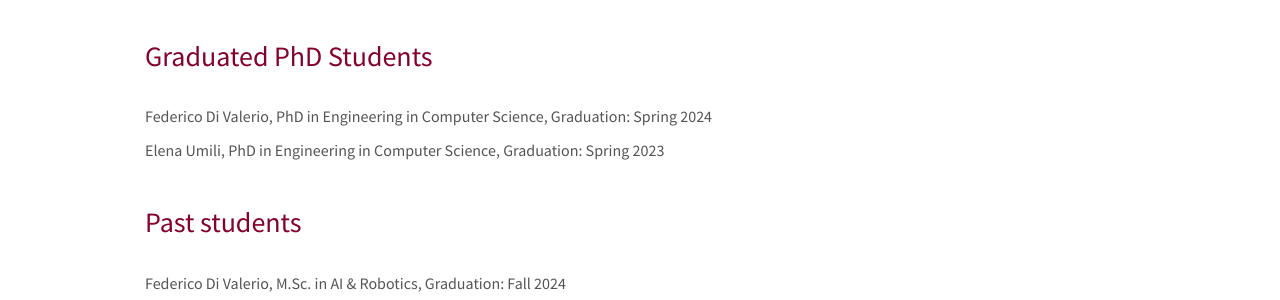
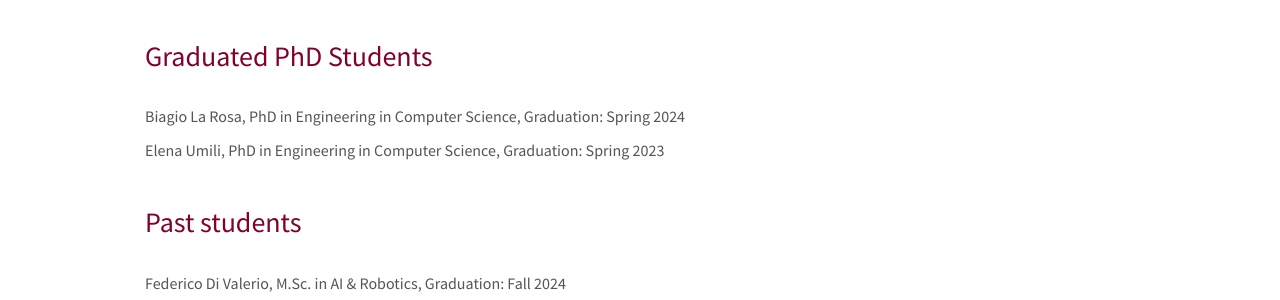
Before and after one commit to KRLGroup/krlgroup.github.io, a Jekyll site: the page built from _pages/team.md, in a window 1280 px wide and 900 px high, scrolled down 1826 px. Shown: the part 154-454 px from the top of the window. Built offline with Jekyll 4.4.1, drawn with Linux system fonts in a browser that asks for light colours; nearby versions of some CDN libraries.

Commit message:
Update alumni_phd.yml

```diff
--- a/_data/alumni_phd.yml
+++ b/_data/alumni_phd.yml
@@ -1,2 +1,2 @@
-- name: "Federico Di Valerio, PhD in Engineering in Computer Science, Graduation: Spring 2024"
+- name: "Biagio La Rosa, PhD in Engineering in Computer Science, Graduation: Spring 2024"
 - name: "Elena Umili, PhD in Engineering in Computer Science, Graduation: Spring 2023"
```
